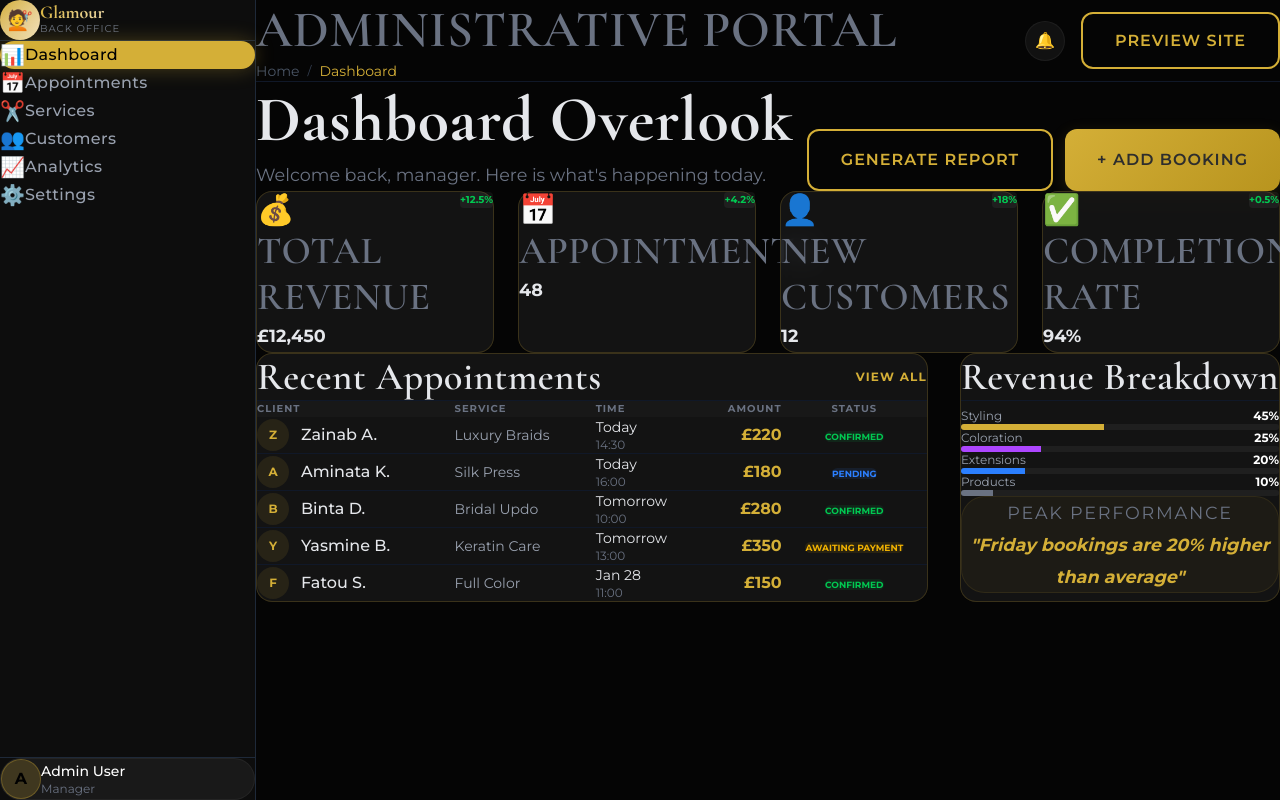
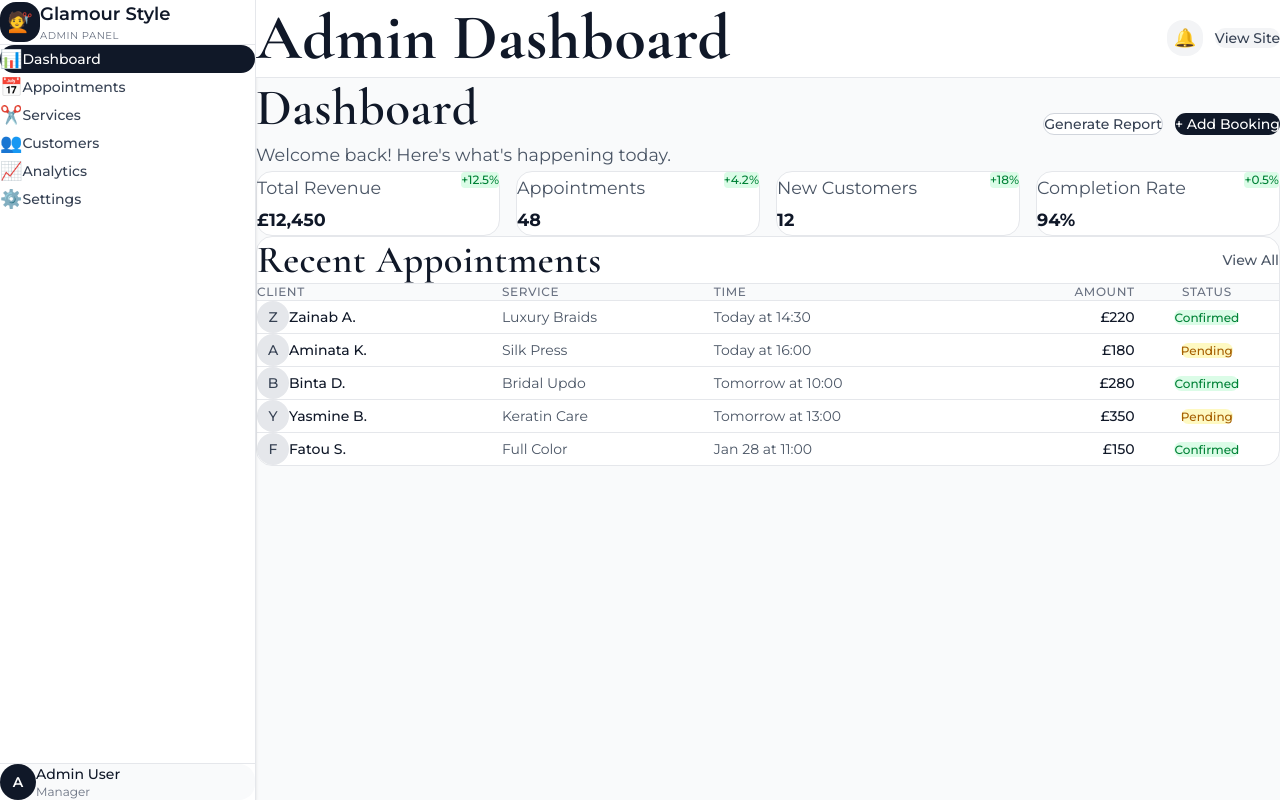
Before and after one commit to mamadouelimanewane/glamourstyle, a Next.js app: page /admin in a window 1280 px wide. Built offline with nearby package versions, Linux system fonts and the light colour scheme.

Commit message:
Redesign back office with clean, professional white theme

```diff
--- a/src/app/admin/layout.tsx
+++ b/src/app/admin/layout.tsx
@@ -1,5 +1,6 @@
 import React from 'react';
 import Sidebar from '@/components/admin/Sidebar';
+import Link from 'next/link';
 
 export default function AdminLayout({
     children,
@@ -7,31 +8,30 @@ export default function AdminLayout({
     children: React.ReactNode;
 }) {
     return (
-        <div className="flex bg-[#050505] min-h-screen text-gray-200">
+        <div className="flex bg-gray-50 min-h-screen">
             <Sidebar />
-            <main className="flex-1 min-w-0 p-8 overflow-y-auto">
-                {/* Top bar with breadcrumbs/notifications placeholder */}
-                <div className="flex items-center justify-between mb-8 pb-6 border-b border-gray-900">
-                    <div>
-                        <h2 className="text-gray-500 text-xs uppercase tracking-[4px] font-bold mb-1">Administrative Portal</h2>
-                        <div className="flex items-center gap-2">
-                            <span className="text-sm text-gray-600">Home</span>
-                            <span className="text-xs text-gray-700">/</span>
-                            <span className="text-sm text-[#D4AF37]">Dashboard</span>
+            <main className="flex-1 min-w-0 overflow-y-auto">
+                {/* Top bar */}
+                <div className="bg-white border-b border-gray-200 px-8 py-4 sticky top-0 z-10">
+                    <div className="flex items-center justify-between">
+                        <div className="flex items-center gap-4">
+                            <h1 className="text-xl font-semibold text-gray-900">Admin Dashboard</h1>
                         </div>
-                    </div>
 
-                    <div className="flex items-center gap-4">
-                        <button className="w-10 h-10 rounded-full bg-white/5 flex items-center justify-center border border-white/5 hover:border-[#D4AF37]/30 transition-all">
-                            🔔
-                        </button>
-                        <button className="btn-secondary py-2 text-xs">
-                            Preview Site
-                        </button>
+                        <div className="flex items-center gap-3">
+                            <button className="w-9 h-9 rounded-lg bg-gray-100 flex items-center justify-center hover:bg-gray-200 transition-colors">
+                                <span className="text-lg">🔔</span>
+                            </button>
+                            <Link href="/" className="px-4 py-2 text-sm font-medium text-gray-700 bg-gray-100 rounded-lg hover:bg-gray-200 transition-colors">
+                                View Site
+                            </Link>
+                        </div>
                     </div>
                 </div>
 
-                {children}
+                <div className="p-8">
+                    {children}
+                </div>
             </main>
         </div>
     );
--- a/src/app/admin/page.tsx
+++ b/src/app/admin/page.tsx
@@ -4,90 +4,87 @@ import React from 'react';
 
 const DashboardPage = () => {
     const stats = [
-        { label: 'Total Revenue', value: '£12,450', change: '+12.5%', icon: '💰', color: 'text-green-500' },
-        { label: 'Appointments', value: '48', change: '+4.2%', icon: '📅', color: 'text-blue-500' },
-        { label: 'New Customers', value: '12', change: '+18%', icon: '👤', color: 'text-[#D4AF37]' },
-        { label: 'Completion Rate', value: '94%', change: '+0.5%', icon: '✅', color: 'text-purple-500' },
+        { label: 'Total Revenue', value: '£12,450', change: '+12.5%', positive: true },
+        { label: 'Appointments', value: '48', change: '+4.2%', positive: true },
+        { label: 'New Customers', value: '12', change: '+18%', positive: true },
+        { label: 'Completion Rate', value: '94%', change: '+0.5%', positive: true },
     ];
 
     const recentBookings = [
         { id: '1', client: 'Zainab A.', service: 'Luxury Braids', date: 'Today', time: '14:30', amount: '£220', status: 'Confirmed' },
         { id: '2', client: 'Aminata K.', service: 'Silk Press', date: 'Today', time: '16:00', amount: '£180', status: 'Pending' },
         { id: '3', client: 'Binta D.', service: 'Bridal Updo', date: 'Tomorrow', time: '10:00', amount: '£280', status: 'Confirmed' },
-        { id: '4', client: 'Yasmine B.', service: 'Keratin Care', date: 'Tomorrow', time: '13:00', amount: '£350', status: 'Awaiting Payment' },
+        { id: '4', client: 'Yasmine B.', service: 'Keratin Care', date: 'Tomorrow', time: '13:00', amount: '£350', status: 'Pending' },
         { id: '5', client: 'Fatou S.', service: 'Full Color', date: 'Jan 28', time: '11:00', amount: '£150', status: 'Confirmed' },
     ];
 
     return (
-        <div className="space-y-8">
-            <div className="flex justify-between items-end">
+        <div className="space-y-6">
+            <div className="flex justify-between items-center">
                 <div>
-                    <h1 className="text-4xl font-heading mb-2">Dashboard Overlook</h1>
-                    <p className="text-gray-500">Welcome back, manager. Here is what's happening today.</p>
+                    <h2 className="text-2xl font-bold text-gray-900">Dashboard</h2>
+                    <p className="text-gray-600 text-sm mt-1">Welcome back! Here's what's happening today.</p>
                 </div>
                 <div className="flex gap-3">
-                    <button className="btn-secondary py-2">Generate Report</button>
-                    <button className="btn-primary py-2">+ Add Booking</button>
+                    <button className="px-4 py-2 text-sm font-medium text-gray-700 bg-white border border-gray-300 rounded-lg hover:bg-gray-50">
+                        Generate Report
+                    </button>
+                    <button className="px-4 py-2 text-sm font-medium text-white bg-gray-900 rounded-lg hover:bg-gray-800">
+                        + Add Booking
+                    </button>
                 </div>
             </div>
 
             {/* Stats Grid */}
-            <div className="grid grid-cols-1 md:grid-cols-2 lg:grid-cols-4 gap-6">
+            <div className="grid grid-cols-1 md:grid-cols-2 lg:grid-cols-4 gap-4">
                 {stats.map((stat) => (
-                    <div key={stat.label} className="glass p-6 rounded-2xl border border-white/5 group hover:border-[#D4AF37]/30 transition-all">
-                        <div className="flex justify-between items-start mb-4">
-                            <span className="text-3xl">{stat.icon}</span>
-                            <span className={`text-[10px] font-bold px-2 py-1 rounded bg-white/5 ${stat.change.startsWith('+') ? 'text-green-500' : 'text-red-500'}`}>
+                    <div key={stat.label} className="bg-white p-6 rounded-lg border border-gray-200">
+                        <div className="flex justify-between items-start mb-2">
+                            <p className="text-sm text-gray-600">{stat.label}</p>
+                            <span className={`text-xs font-medium px-2 py-1 rounded ${stat.positive ? 'bg-green-100 text-green-700' : 'bg-red-100 text-red-700'}`}>
                                 {stat.change}
                             </span>
                         </div>
-                        <h3 className="text-gray-500 text-xs uppercase tracking-widest mb-1">{stat.label}</h3>
-                        <p className="text-3xl font-bold font-heading">{stat.value}</p>
+                        <p className="text-2xl font-bold text-gray-900">{stat.value}</p>
                     </div>
                 ))}
             </div>
 
-            <div className="grid grid-cols-1 lg:grid-cols-3 gap-8">
             {/* Recent Appointments */}
-                <div className="lg:col-span-2 glass rounded-2xl border border-white/5 overflow-hidden">
-                    <div className="p-6 border-b border-gray-900 flex justify-between items-center">
-                        <h3 className="text-xl font-bold">Recent Appointments</h3>
-                        <button className="text-[#D4AF37] text-xs uppercase tracking-widest font-bold hover:underline transition-all">View All</button>
+            <div className="bg-white rounded-lg border border-gray-200">
+                <div className="px-6 py-4 border-b border-gray-200 flex justify-between items-center">
+                    <h3 className="text-lg font-semibold text-gray-900">Recent Appointments</h3>
+                    <button className="text-sm font-medium text-gray-600 hover:text-gray-900">View All</button>
                 </div>
                 <div className="overflow-x-auto">
-                        <table className="w-full text-left">
+                    <table className="w-full">
                         <thead>
-                                <tr className="bg-white/[0.02] text-gray-500 text-[10px] uppercase tracking-widest">
-                                    <th className="px-6 py-4">Client</th>
-                                    <th className="px-6 py-4">Service</th>
-                                    <th className="px-6 py-4">Time</th>
-                                    <th className="px-6 py-4 text-right">Amount</th>
-                                    <th className="px-6 py-4 text-center">Status</th>
+                            <tr className="bg-gray-50 border-b border-gray-200">
+                                <th className="px-6 py-3 text-left text-xs font-medium text-gray-500 uppercase tracking-wider">Client</th>
+                                <th className="px-6 py-3 text-left text-xs font-medium text-gray-500 uppercase tracking-wider">Service</th>
+                                <th className="px-6 py-3 text-left text-xs font-medium text-gray-500 uppercase tracking-wider">Time</th>
+                                <th className="px-6 py-3 text-right text-xs font-medium text-gray-500 uppercase tracking-wider">Amount</th>
+                                <th className="px-6 py-3 text-center text-xs font-medium text-gray-500 uppercase tracking-wider">Status</th>
                             </tr>
                         </thead>
-                            <tbody className="divide-y divide-gray-900">
+                        <tbody className="divide-y divide-gray-200">
                             {recentBookings.map((booking) => (
-                                    <tr key={booking.id} className="hover:bg-white/[0.02] transition-colors group">
-                                        <td className="px-6 py-4">
-                                            <div className="flex items-center gap-3">
-                                                <div className="w-8 h-8 rounded-full bg-[#D4AF37]/10 flex items-center justify-center text-xs font-bold text-[#D4AF37]">
+                                <tr key={booking.id} className="hover:bg-gray-50">
+                                    <td className="px-6 py-4 whitespace-nowrap">
+                                        <div className="flex items-center">
+                                            <div className="w-8 h-8 rounded-full bg-gray-200 flex items-center justify-center text-sm font-medium text-gray-700">
                                                 {booking.client[0]}
                                             </div>
-                                                <span className="font-medium">{booking.client}</span>
+                                            <span className="ml-3 text-sm font-medium text-gray-900">{booking.client}</span>
                                         </div>
                                     </td>
-                                        <td className="px-6 py-4 text-sm text-gray-400">{booking.service}</td>
-                                        <td className="px-6 py-4 text-sm">
-                                            <div className="flex flex-col">
-                                                <span>{booking.date}</span>
-                                                <span className="text-xs text-gray-500">{booking.time}</span>
-                                            </div>
+                                    <td className="px-6 py-4 whitespace-nowrap text-sm text-gray-600">{booking.service}</td>
+                                    <td className="px-6 py-4 whitespace-nowrap text-sm text-gray-600">
+                                        {booking.date} at {booking.time}
                                     </td>
-                                        <td className="px-6 py-4 text-right font-bold text-[#D4AF37]">{booking.amount}</td>
-                                        <td className="px-6 py-4 text-center">
-                                            <span className={`text-[9px] uppercase font-bold px-2 py-1 rounded-full ${booking.status === 'Confirmed' ? 'bg-green-500/10 text-green-500' :
-                                                    booking.status === 'Pending' ? 'bg-blue-500/10 text-blue-500' :
-                                                        'bg-yellow-500/10 text-yellow-500'
+                                    <td className="px-6 py-4 whitespace-nowrap text-sm font-medium text-gray-900 text-right">{booking.amount}</td>
+                                    <td className="px-6 py-4 whitespace-nowrap text-center">
+                                        <span className={`px-2 py-1 text-xs font-medium rounded-full ${booking.status === 'Confirmed' ? 'bg-green-100 text-green-700' : 'bg-yellow-100 text-yellow-700'
                                             }`}>
                                             {booking.status}
                                         </span>
@@ -98,39 +95,6 @@ const DashboardPage = () => {
                     </table>
                 </div>
             </div>
-
-                {/* Revenue Breakdown */}
-                <div className="glass rounded-2xl border border-white/5 flex flex-col">
-                    <div className="p-6 border-b border-gray-900">
-                        <h3 className="text-xl font-bold">Revenue Breakdown</h3>
-                    </div>
-                    <div className="p-6 flex-1 flex flex-col justify-center">
-                        <div className="space-y-6">
-                            {[
-                                { label: 'Styling', value: 45, color: 'bg-[#D4AF37]' },
-                                { label: 'Coloration', value: 25, color: 'bg-purple-500' },
-                                { label: 'Extensions', value: 20, color: 'bg-blue-500' },
-                                { label: 'Products', value: 10, color: 'bg-gray-500' },
-                            ].map((item) => (
-                                <div key={item.label} className="space-y-2">
-                                    <div className="flex justify-between text-xs">
-                                        <span className="text-gray-400">{item.label}</span>
-                                        <span className="text-white font-bold">{item.value}%</span>
-                                    </div>
-                                    <div className="h-1.5 w-full bg-white/5 rounded-full overflow-hidden">
-                                        <div className={`h-full ${item.color}`} style={{ width: `${item.value}%` }} />
-                                    </div>
-                                </div>
-                            ))}
-                        </div>
-
-                        <div className="mt-10 p-4 rounded-xl bg-[#D4AF37]/5 border border-[#D4AF37]/10 text-center">
-                            <p className="text-[10px] text-gray-500 uppercase tracking-widest mb-1">Peak Performance</p>
-                            <p className="text-[#D4AF37] font-bold italic">"Friday bookings are 20% higher than average"</p>
-                        </div>
-                    </div>
-                </div>
-            </div>
         </div>
     );
 };
--- a/src/components/admin/Sidebar.tsx
+++ b/src/components/admin/Sidebar.tsx
@@ -17,45 +17,45 @@ const Sidebar = () => {
     ];
 
     return (
-        <aside className="w-64 bg-[#0D0D0D] border-r border-gray-800 h-screen sticky top-0 flex flex-col">
-            <div className="p-8 border-b border-gray-800">
+        <aside className="w-64 bg-white border-r border-gray-200 h-screen sticky top-0 flex flex-col shadow-sm">
+            <div className="p-6 border-b border-gray-200">
                 <Link href="/" className="flex items-center space-x-3 group">
-                    <div className="w-10 h-10 bg-gradient-to-br from-[#D4AF37] to-[#F4E4C1] rounded-full flex items-center justify-center">
+                    <div className="w-10 h-10 bg-gray-900 rounded-lg flex items-center justify-center">
                         <span className="text-xl">💇</span>
                     </div>
                     <div className="flex flex-col">
-                        <span className="font-heading text-lg font-bold gradient-text leading-none">Glamour</span>
-                        <span className="text-[10px] text-gray-500 uppercase tracking-widest">Back Office</span>
+                        <span className="font-semibold text-gray-900 text-lg">Glamour Style</span>
+                        <span className="text-[10px] text-gray-500 uppercase tracking-wider">Admin Panel</span>
                     </div>
                 </Link>
             </div>
 
-            <nav className="flex-1 p-4 space-y-2 mt-4">
+            <nav className="flex-1 p-4 space-y-1">
                 {menuItems.map((item) => {
                     const isActive = pathname === item.path;
                     return (
                         <Link
                             key={item.name}
                             href={item.path}
-                            className={`flex items-center space-x-3 px-4 py-3 rounded-xl transition-all duration-300 ${isActive
-                                    ? 'bg-[#D4AF37] text-black shadow-glow'
-                                    : 'text-gray-400 hover:bg-white/5 hover:text-[#D4AF37]'
+                            className={`flex items-center space-x-3 px-4 py-2.5 rounded-lg transition-all ${isActive
+                                    ? 'bg-gray-900 text-white'
+                                    : 'text-gray-700 hover:bg-gray-100'
                                 }`}
                         >
-                            <span className="text-xl">{item.icon}</span>
-                            <span className="font-medium tracking-wide">{item.name}</span>
+                            <span className="text-lg">{item.icon}</span>
+                            <span className="font-medium text-sm">{item.name}</span>
                         </Link>
                     );
                 })}
             </nav>
 
-            <div className="p-4 border-t border-gray-800">
-                <div className="flex items-center space-x-3 p-3 rounded-xl bg-white/5 border border-white/5">
-                    <div className="w-10 h-10 rounded-full bg-[#D4AF37]/20 flex items-center justify-center border border-[#D4AF37]/30">
-                        <span className="text-black font-bold">A</span>
+            <div className="p-4 border-t border-gray-200">
+                <div className="flex items-center space-x-3 p-3 rounded-lg bg-gray-50">
+                    <div className="w-9 h-9 rounded-full bg-gray-900 flex items-center justify-center">
+                        <span className="text-white text-sm font-semibold">A</span>
                     </div>
                     <div className="flex flex-col overflow-hidden text-sm">
-                        <span className="text-white font-medium truncate">Admin User</span>
+                        <span className="text-gray-900 font-medium truncate">Admin User</span>
                         <span className="text-gray-500 text-xs truncate">Manager</span>
                     </div>
                 </div>
```
Lines whose indentation alone changed are shown as unchanged.
